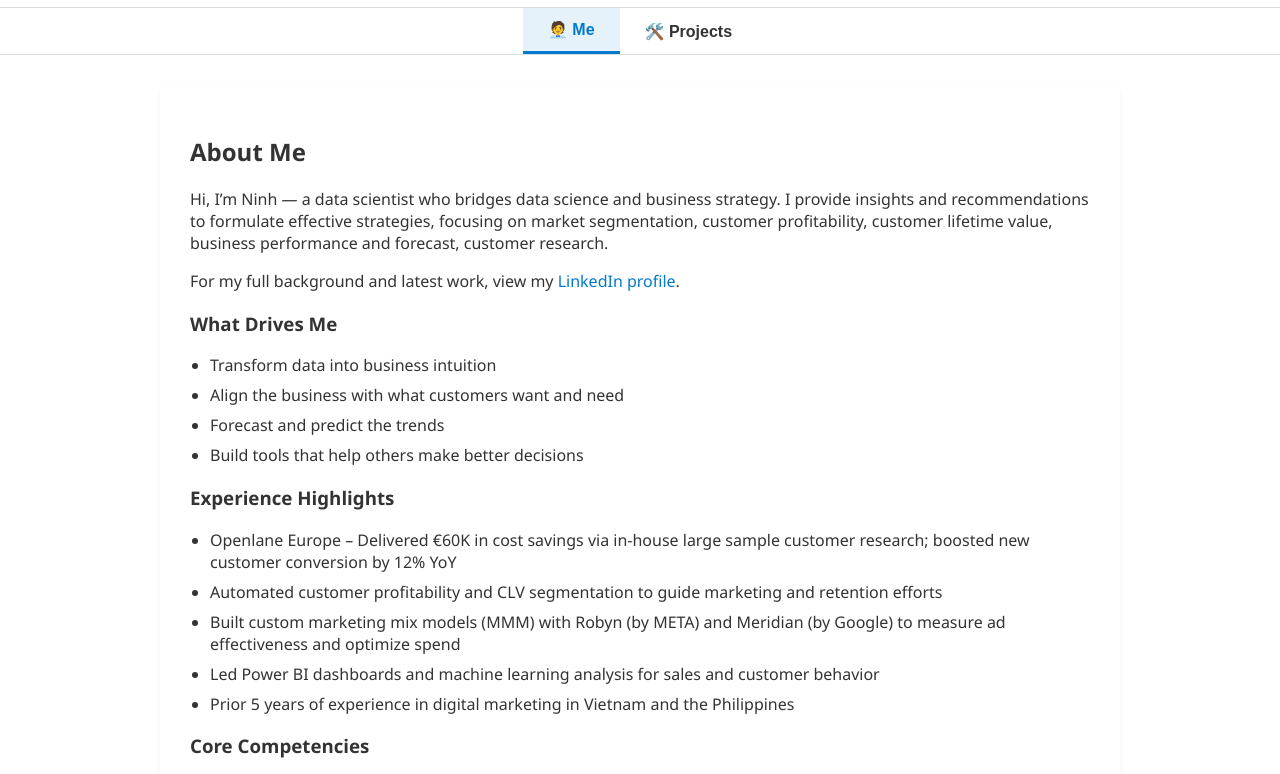
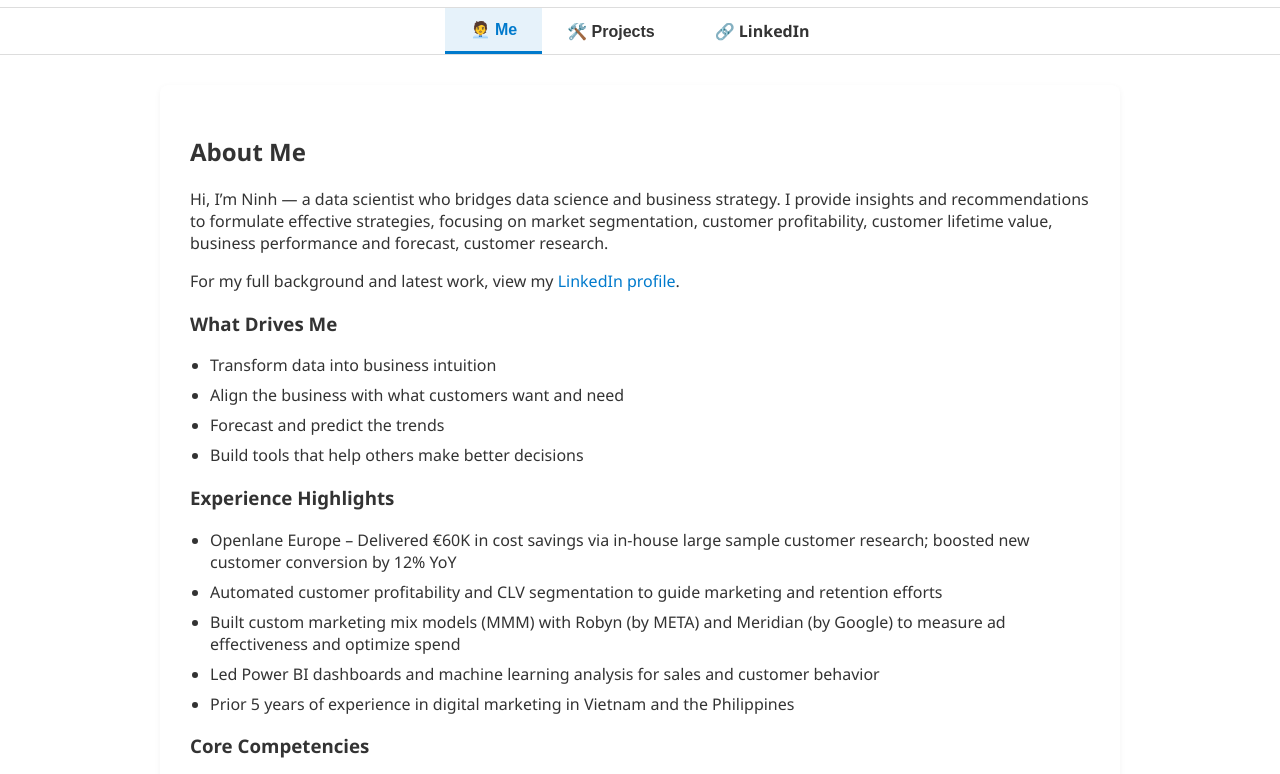
Before and after one commit to NinhLouis/NinhLouis.github.io, a plain HTML site: page index.html in a window 1280 px wide. Shown: the part 195-969 px from the top of the page. Drawn offline with Linux system fonts and the light colour scheme.

Commit message:
Update index.html

```diff
--- a/index.html
+++ b/index.html
@@ -63,6 +63,26 @@
       color: #007acc;
       border-bottom: 3px solid #007acc;
     }
+    nav a.linkedin-tab {
+  padding: 12px 25px;
+  font-size: 16px;
+  font-weight: 600;
+  color: #333;
+  text-decoration: none;
+  display: inline-flex;
+  align-items: center;
+  background: transparent;
+  border: none;
+  transition: background 0.2s, color 0.2s;
+  margin-left: 10px;
+}
+
+nav a.linkedin-tab:hover {
+  background: #e6f2fa;
+  color: #007acc;
+  border-bottom: 3px solid #007acc;
+}
+
 
     section {
       max-width: 900px;
@@ -110,10 +130,11 @@
     <p>Insights for Effective Strategies</p>
   </header>
 
-  <nav>
-    <button onclick="showTab('profile')" class="active">🧑‍💼 Me</button>
-    <button onclick="showTab('projects')">🛠️ Projects</button>
-  </nav>
+<nav>
+  <button onclick="showTab('profile')" class="active">🧑‍💼 Me</button>
+  <button onclick="showTab('projects')">🛠️ Projects</button>
+  <a href="https://www.linkedin.com/in/vuninh/" target="_blank" class="linkedin-tab">🔗 LinkedIn</a>
+</nav>
 
   <section id="profile" class="active">
     <h2>About Me</h2>
```
